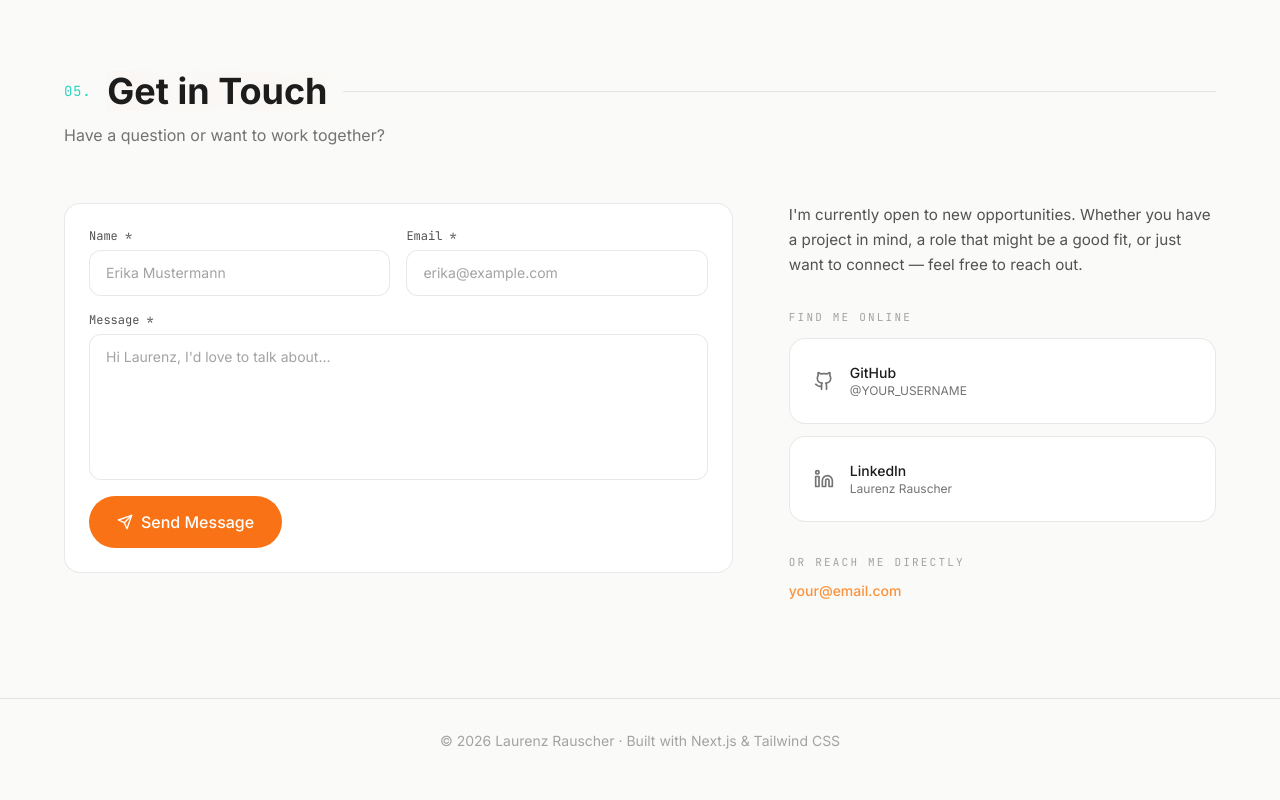
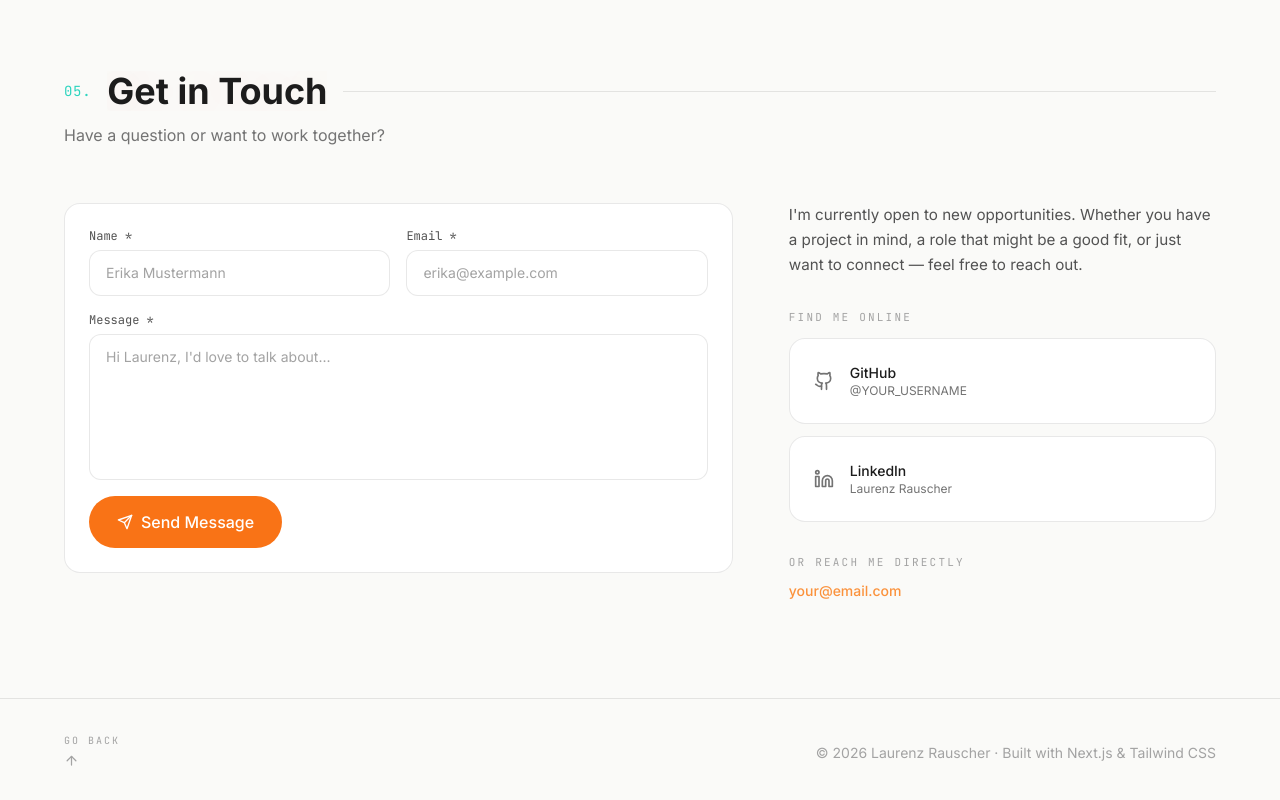
Before and after one commit to LaJuMiRa/Website-Portfolio, a Next.js app: page / in a window 1280 px wide. Shown: the part 3620-4420 px from the top of the page. Built offline with nearby package versions, Linux system fonts and the light colour scheme.

Commit message:
little Changes

```diff
--- a/app/page.tsx
+++ b/app/page.tsx
@@ -5,6 +5,7 @@ import TechStack from '@/components/TechStack'
 import Experience from '@/components/Experience'
 import Projects from '@/components/Projects'
 import Contact from '@/components/Contact'
+import BackToTop from '@/components/BackToTop'
 
 export default function Home() {
   return (
@@ -18,7 +19,8 @@ export default function Home() {
         <Projects />
         <Contact />
       </main>
-      <footer className="relative z-10 text-center py-8 text-sm text-[var(--text-faint)] border-t border-[var(--border)]">
+      <footer className="relative z-10 flex items-center justify-between py-8 text-sm text-[var(--text-faint)] border-t border-[var(--border)] px-8 md:px-12 lg:px-16">
+        <BackToTop />
         <p>© 2026 Laurenz Rauscher · Built with Next.js & Tailwind CSS</p>
       </footer>
     </>
--- /dev/null
+++ b/components/BackToTop.tsx
@@ -0,0 +1,27 @@
+'use client'
+
+import { ArrowUp } from 'lucide-react'
+import { motion, useReducedMotion } from 'framer-motion'
+
+export default function BackToTop() {
+  const reducedMotion = useReducedMotion()
+
+  return (
+    <button
+      aria-label="Back to top"
+      onClick={() => window.scrollTo({ top: 0, behavior: 'smooth' })}
+      className="flex flex-col items-start gap-2 group cursor-pointer"
+    >
+      <span className="text-[10px] font-mono tracking-[0.2em] uppercase text-[var(--text-faint)] group-hover:text-orange-500 transition-colors duration-200">
+        Go back
+      </span>
+      <motion.div
+        animate={reducedMotion ? undefined : { y: [0, -6, 0] }}
+        transition={{ repeat: Infinity, duration: 1.8, ease: 'easeInOut' }}
+        className="text-[var(--text-faint)] group-hover:text-orange-500 transition-colors duration-200"
+      >
+        <ArrowUp size={15} />
+      </motion.div>
+    </button>
+  )
+}
```
Also changed, not shown: 1 other file (tests, documents, lock files or other folders).
